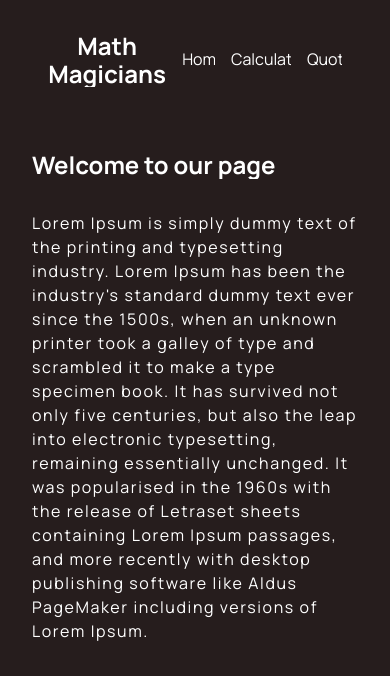
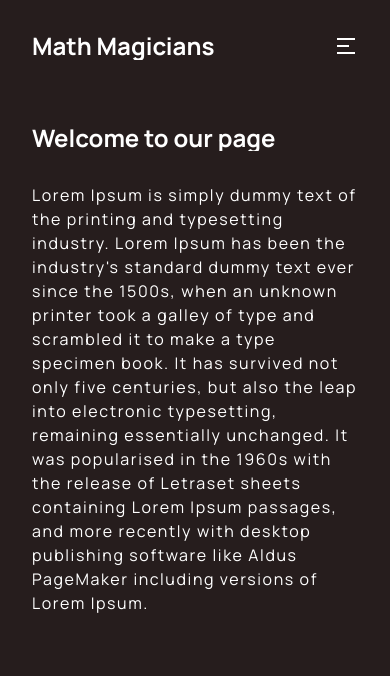
Before and after one commit to codepantha/mathMagicians, a React (Create React App) app: page / in a window 390 px wide. Shown: the top 676 px of the page. Built offline with nearby package versions, Linux system fonts and the light colour scheme.

Commit message:
Make the app resposive on all screen sizes
Add mobile navigation menu

Add simple animations

```diff
--- a/package.json
+++ b/package.json
@@ -10,6 +10,7 @@
     "prop-types": "^15.7.2",
     "react": "^17.0.2",
     "react-dom": "^17.0.2",
+    "react-icons": "^4.3.1",
     "react-router-dom": "^6.0.2",
     "react-scripts": "4.0.3",
     "tachyons": "^4.12.0",
--- a/src/App.css
+++ b/src/App.css
@@ -58,3 +58,37 @@ body {
     transform-origin: 100% 0%;
   }
 }
+
+.shadow-pop-tr {
+	-webkit-animation: shadow-pop-tr 0.3s cubic-bezier(0.470, 0.000, 0.745, 0.715) both;
+	        animation: shadow-pop-tr 0.3s cubic-bezier(0.470, 0.000, 0.745, 0.715) both;
+}
+
+ @-webkit-keyframes shadow-pop-tr {
+  0% {
+    -webkit-box-shadow: 0 0 #3e3e3e, 0 0 #3e3e3e, 0 0 #3e3e3e, 0 0 #3e3e3e, 0 0 #3e3e3e, 0 0 #3e3e3e, 0 0 #3e3e3e, 0 0 #3e3e3e;
+            box-shadow: 0 0 #3e3e3e, 0 0 #3e3e3e, 0 0 #3e3e3e, 0 0 #3e3e3e, 0 0 #3e3e3e, 0 0 #3e3e3e, 0 0 #3e3e3e, 0 0 #3e3e3e;
+    -webkit-transform: translateX(0) translateY(0);
+            transform: translateX(0) translateY(0);
+  }
+  100% {
+    -webkit-box-shadow: 1px -1px #3e3e3e, 2px -2px #3e3e3e, 3px -3px #3e3e3e, 4px -4px #3e3e3e, 5px -5px #3e3e3e, 6px -6px #3e3e3e, 7px -7px #3e3e3e, 8px -8px #3e3e3e;
+            box-shadow: 1px -1px #3e3e3e, 2px -2px #3e3e3e, 3px -3px #3e3e3e, 4px -4px #3e3e3e, 5px -5px #3e3e3e, 6px -6px #3e3e3e, 7px -7px #3e3e3e, 8px -8px #3e3e3e;
+    -webkit-transform: translateX(-8px) translateY(8px);
+            transform: translateX(-8px) translateY(8px);
+  }
+}
+@keyframes shadow-pop-tr {
+  0% {
+    -webkit-box-shadow: 0 0 #3e3e3e, 0 0 #3e3e3e, 0 0 #3e3e3e, 0 0 #3e3e3e, 0 0 #3e3e3e, 0 0 #3e3e3e, 0 0 #3e3e3e, 0 0 #3e3e3e;
+            box-shadow: 0 0 #3e3e3e, 0 0 #3e3e3e, 0 0 #3e3e3e, 0 0 #3e3e3e, 0 0 #3e3e3e, 0 0 #3e3e3e, 0 0 #3e3e3e, 0 0 #3e3e3e;
+    -webkit-transform: translateX(0) translateY(0);
+            transform: translateX(0) translateY(0);
+  }
+  100% {
+    -webkit-box-shadow: 1px -1px #3e3e3e, 2px -2px #3e3e3e, 3px -3px #3e3e3e, 4px -4px #3e3e3e, 5px -5px #3e3e3e, 6px -6px #3e3e3e, 7px -7px #3e3e3e, 8px -8px #3e3e3e;
+            box-shadow: 1px -1px #d1d0d0, 2px -2px #3e3e3e, 3px -3px #3e3e3e, 4px -4px #3e3e3e, 5px -5px #3e3e3e, 6px -6px #3e3e3e, 7px -7px #3e3e3e, 8px -8px #3e3e3e;
+    -webkit-transform: translateX(-8px) translateY(8px);
+            transform: translateX(-8px) translateY(8px);
+  }
+}
--- a/src/components/Navbar.js
+++ b/src/components/Navbar.js
@@ -1,30 +1,49 @@
-import React from 'react';
+import React, { useState } from 'react';
 import { Link } from 'react-router-dom';
 import './navbar.css';
+import { RiCloseLine, RiMenu2Line } from 'react-icons/ri';
 
-const Navbar = () => (
+const Menu = () => (
+  <>
+    <Link to="/" className="no_underline white">
+      <p className="navbar__container-navlinks_link">Home</p>
+    </Link>
+    <Link to="/calculator" className="no_underline white">
+      <p className="navbar__container-navlinks_link">Calculator</p>
+    </Link>
+    <Link to="/quote" className="no_underline white">
+      <p className="navbar__container-navlinks_link">Quote</p>
+    </Link>
+  </>
+);
+
+const Navbar = () => {
+  const [toggleMenu, setToggleMenu] = useState(false);
+
+  return (
     <div className="navbar__container pa4">
       <div className="navbar__container-logo">
         <p className="f3 b">Math Magicians</p>
       </div>
       <div className="navbar__container-navlinks flex">
-      <Link to="/" className="no_underline white">
-        <p className="navbar__container-navlinks_link">
-          Home
-        </p>
-      </Link>
-      <Link to="/calculator" className="no_underline white">
-        <p className="navbar__container-navlinks_link">
-          Calculator
-        </p>
-      </Link>
-      <Link to="/quote" className="no_underline white">
-        <p className="navbar__container-navlinks_link">
-          Quote
-        </p>
-      </Link>
+        <Menu />
+      </div>
+      <div className="navbar__container-menu">
+        {toggleMenu ? (
+          <RiCloseLine onClick={() => setToggleMenu(false)} />
+        ) : (
+          <RiMenu2Line onClick={() => setToggleMenu(true)} />
+        )}
+        {
+          toggleMenu && (
+            <div className="navbar__container-menu_items shadow-pop-tr">
+              <Menu />
+            </div>
+          )
+        }
       </div>
     </div>
   );
+};
 
 export default Navbar;
--- a/src/components/navbar.css
+++ b/src/components/navbar.css
@@ -2,6 +2,37 @@
   display: flex;
   justify-content: space-around;
   align-items: center;
+}
+
+.navbar__container svg {
+  display: block;
+  font-size: 24px;
+}
+
+.navbar__container-menu {
+  display: flex;
+  flex-direction: column;
+  justify-content: flex-start;
+  align-items: flex-end;
+}
+
+.navbar__container-menu_items {
+  display: flex;
+  flex-direction: column;
+  width: 200px;
+  height: 300px;
+  background-color: #ececec;
+  position: absolute;
+  top: 4.5rem;
+  right: 0;
+  z-index: 1;
+  border-radius: 5px 0 0 5px;
+}
+
+.navbar__container-menu_items p {
+  color: #261d1d;
+  font-weight: bold;
+  padding: 1rem;
 }
 
 .navbar__container-logo {
@@ -16,3 +47,15 @@
 .no_underline {
   text-decoration: none;
 }
+
+@media screen and (max-width: 680px) {
+  .navbar__container-navlinks {
+    display: none;
+  }
+}
+
+@media screen and (min-width: 681px) {
+  .navbar__container svg {
+    display: none;
+  }
+}
```
Also changed, not shown: 2 other files (tests, documents, lock files or other folders). Lines whose indentation alone changed are shown as unchanged.
